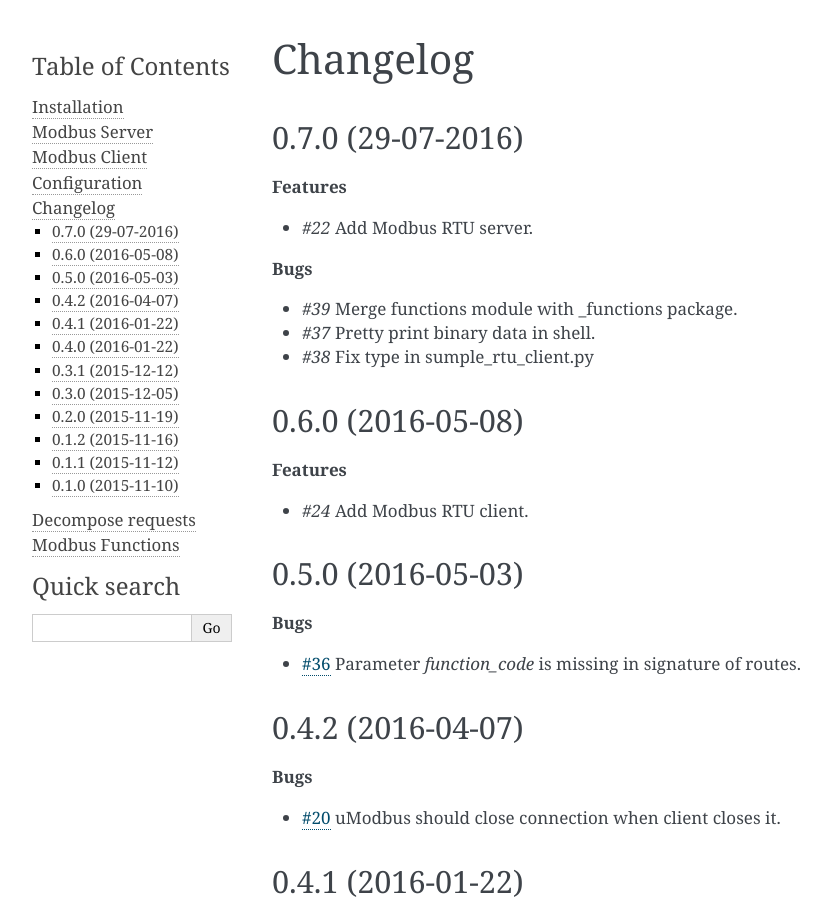
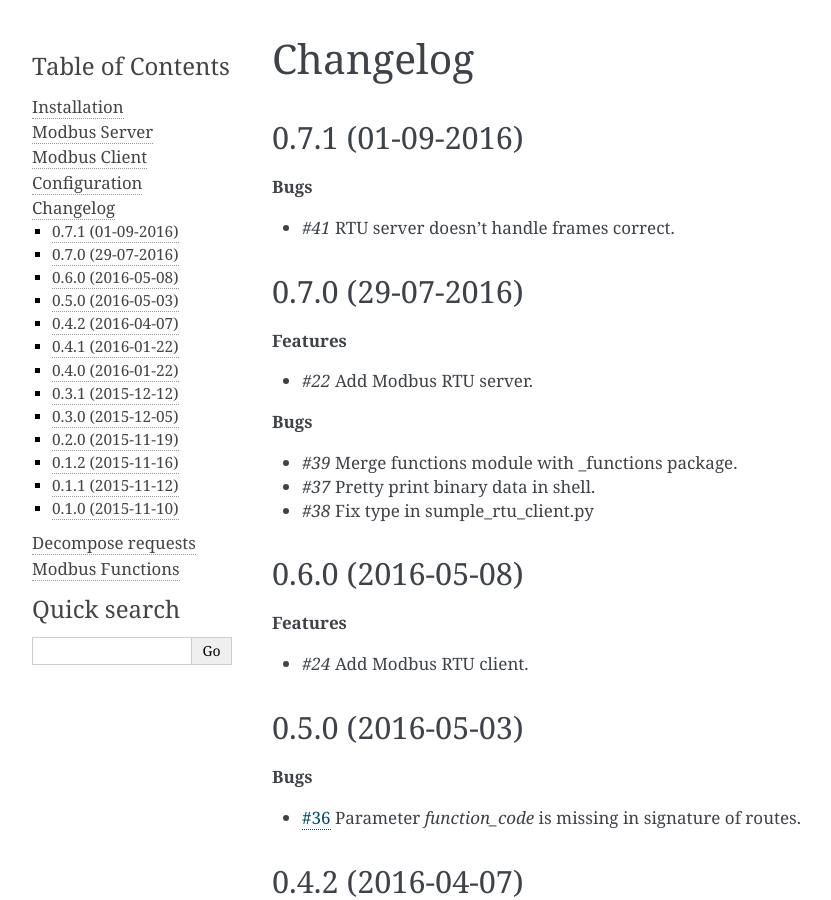
Before and after one commit to AdvancedClimateSystems/uModbus, a Sphinx documentation site: the page built from docs/source/changelog.rst, in a window 1280 px wide and 900 px high. Shown: the whole window, without its empty margins (148-979 px from the left). Built offline with Sphinx 7.4.7, drawn with Linux system fonts in a browser that asks for light colours.

Commit message:
Bump to 0.7.1.

```diff
--- a/docs/source/changelog.rst
+++ b/docs/source/changelog.rst
@@ -1,5 +1,14 @@
 Changelog
 =========
+
+0.7.1 (01-09-2016)
+++++++++++++++++++
+
+**Bugs**
+
+* `#41` RTU server doesn't handle frames correct.
+
+.. _#41: https://github.com/AdvancedClimateSystems/uModbus/issues/41
 
 0.7.0 (29-07-2016)
 ++++++++++++++++++
--- a/docs/source/conf.py
+++ b/docs/source/conf.py
@@ -59,9 +59,9 @@ author = 'Auke Willem Oosterhoff <oosterhoff@baopt.nl>'
 # built documents.
 #
 # The short X.Y version.
-version = '0.6'
+version = '0.7'
 # The full version, including alpha/beta/rc tags.
-release = '0.6.0'
+release = '0.7.1'
 
 # The language for content autogenerated by Sphinx. Refer to documentation
 # for a list of supported languages.
--- a/setup.py
+++ b/setup.py
@@ -12,7 +12,7 @@ cwd = os.path.dirname(os.path.abspath(__name__))
 long_description = open(os.path.join(cwd, 'README.rst'), 'r').read()
 
 setup(name='uModbus',
-      version='0.7.0',
+      version='0.7.1',
       author='Auke Willem Oosterhoff',
       author_email='oosterhoff@baopt.nl',
       description='Implementation of the Modbus protocol in pure Python.',
@@ -27,7 +27,7 @@ setup(name='uModbus',
           'umodbus.server.serial',
       ],
       install_requires=[
-          'pyserial>=3.1.1',
+          'pyserial~=3.1.1',
       ],
       classifiers=[
           'Development Status :: 4 - Beta',
```
